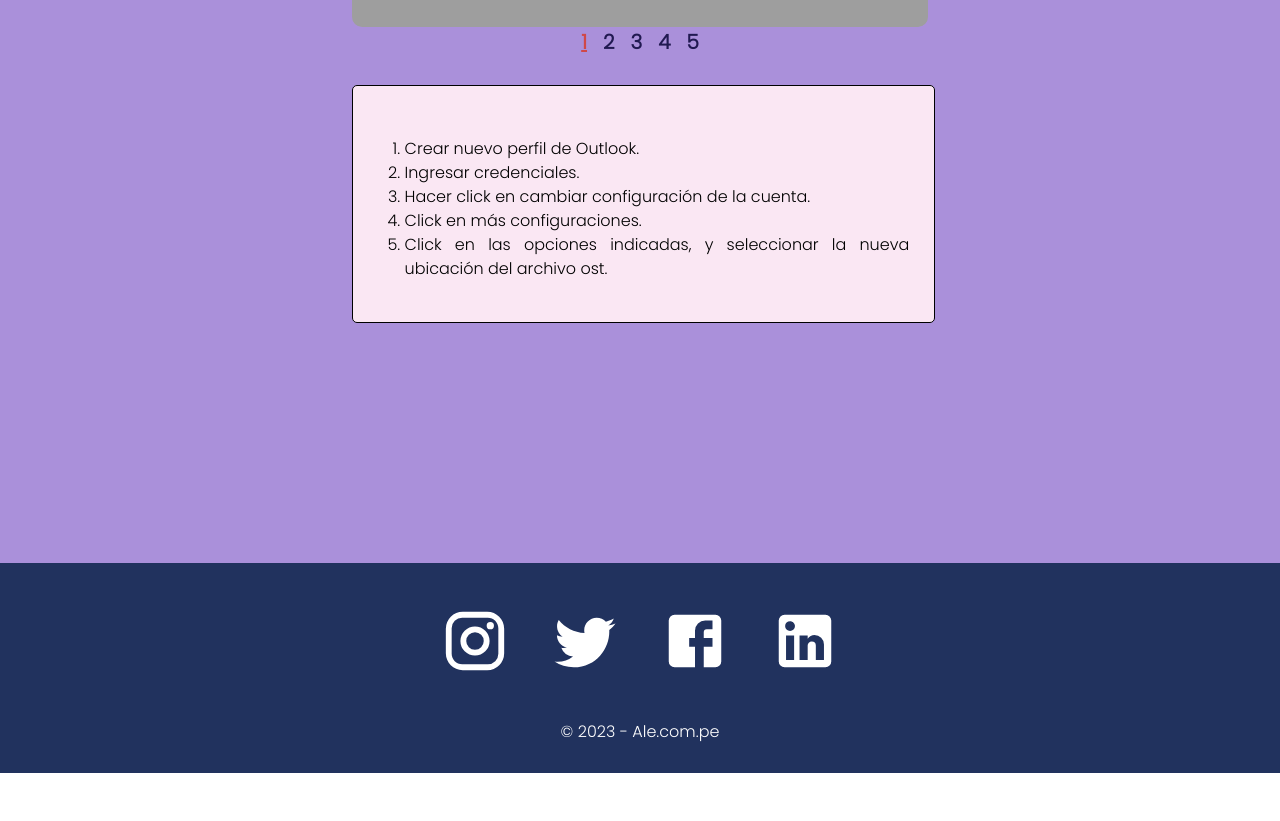
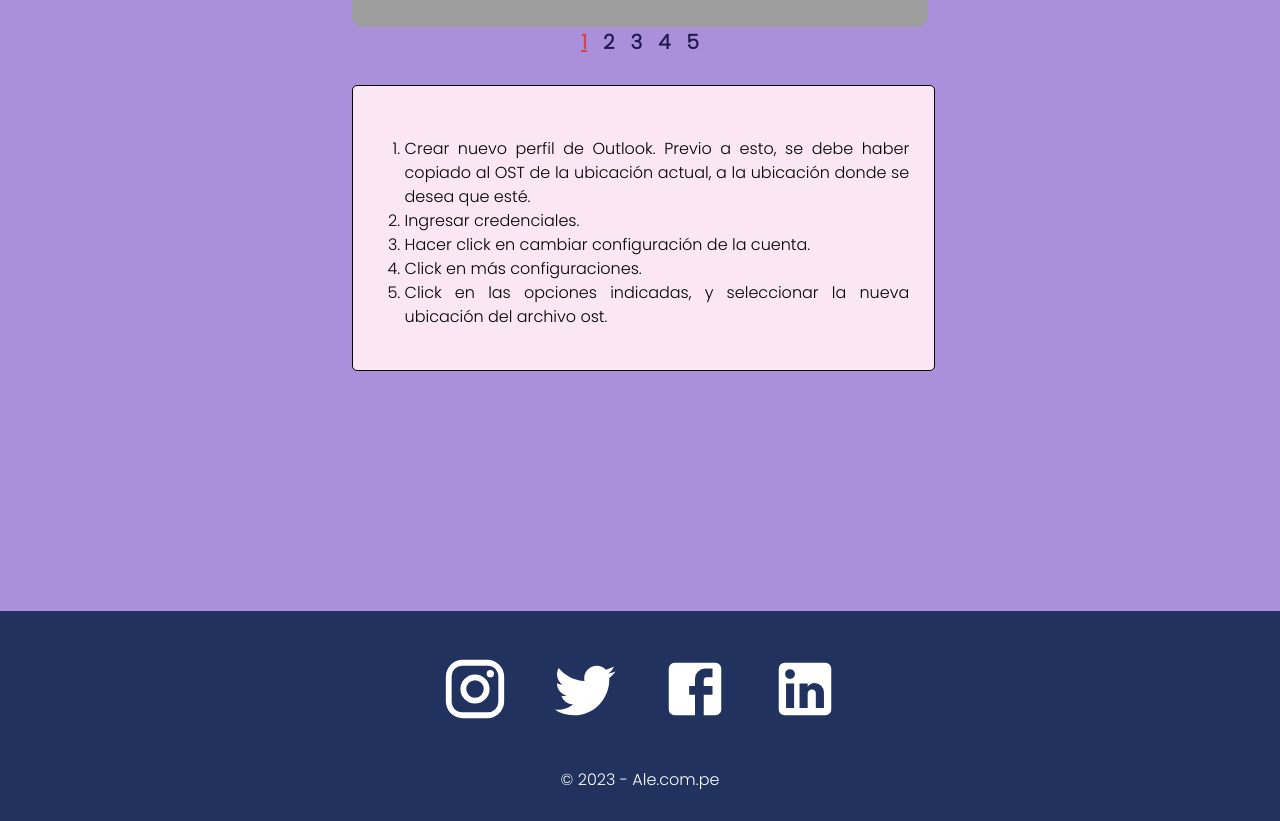
Before and after one commit to AlexandraCynthia/guia, a React (Create React App) app: page /Incidencias in a window 1280 px wide. Shown: the part 7300-8121 px from the top of the page. Before the commit the page ends 8073 px from the top, so only its background shows below. Built offline with nearby package versions, Linux system fonts and the light colour scheme; grey boxes are pictures that could not be loaded; a web font is replaced by a local one.

Commit message:
actualizar

```diff
--- a/src/pages/Inciden.js
+++ b/src/pages/Inciden.js
@@ -274,7 +274,7 @@ const Inciden = () => {
             <div className='general1'>
               <div className="cuadrotexto1">
                 <ol class="texto">
-                  <li>Crear nuevo perfil de Outlook.</li>
+                  <li>Crear nuevo perfil de Outlook. Previo a esto, se debe haber copiado al OST de la ubicación actual, a la ubicación donde se desea que esté.</li>
                   <li>Ingresar credenciales.</li>
                   <li>Hacer click en cambiar configuración de la cuenta.</li>
                   <li>Click en más configuraciones.</li>
```
